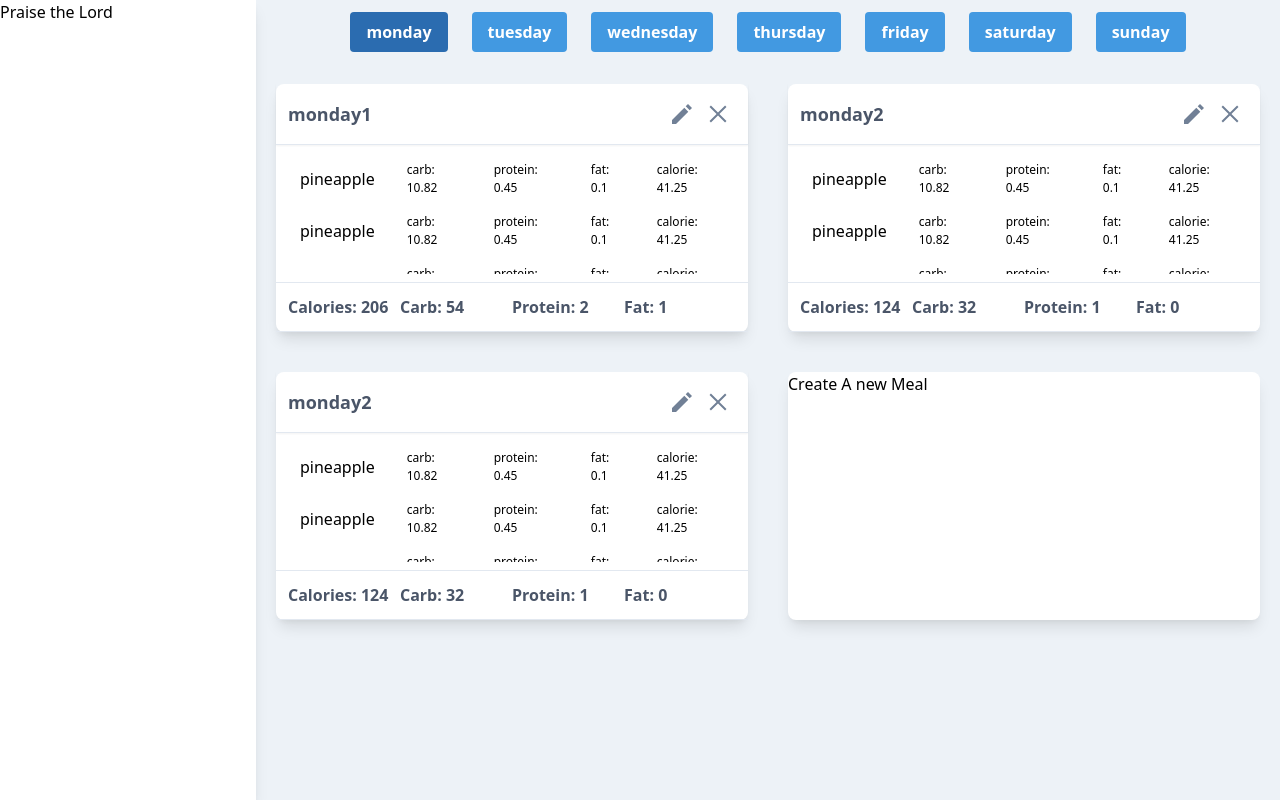
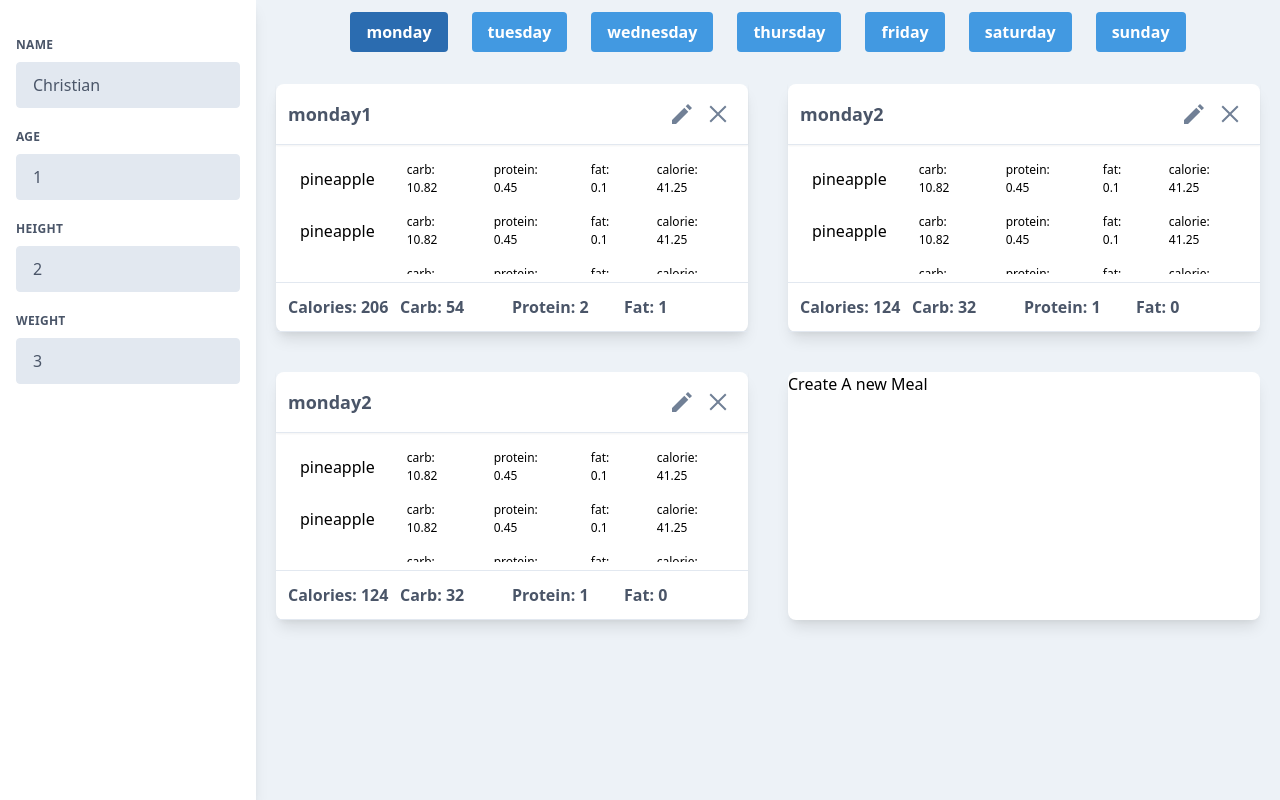
Before and after one commit to christianromarserad/big-calorie, a React (Create React App) app: page / in a window 1280 px wide. Built offline with nearby package versions, Linux system fonts and the light colour scheme; no server answers.

Commit message:
Update user side bar

```diff
--- a/src/components/User/UserSideBar.js
+++ b/src/components/User/UserSideBar.js
@@ -1,11 +1,76 @@
 import React from 'react';
+import { bindActionCreators } from 'redux';
+import { connect } from 'react-redux';
+import { updateTextFieldActionCreator } from '../../store/UserReducer';
 
-function UserSideBar(props) {
+function UserSideBar({ name, age, height, weight, updateTextFieldActionCreator }) {
     return (
-        <div class="bg-white w-64 h-full shadow-lg">
-            <p>Praise the Lord</p>
-        </div>
+        <div class="bg-white w-64 h-full shadow-lg py-4 px-4">
+            <div class="w-full my-5">
+                <label class="block uppercase tracking-wide text-gray-700 text-xs font-bold mb-2" for="user-name">
+                    Name
+                </label>
+                <input
+                    class="font-medium appearance-none block w-full bg-gray-300 text-gray-700 rounded py-3 px-4 leading-tight focus:outline-none focus:bg-white border focus:border-gray-500"
+                    id="user-name"
+                    type="text"
+                    value={name}
+                    name="name"
+                    onChange={updateTextFieldActionCreator} />
+            </div>
+
+            <div class="w-full my-5">
+                <label class="block uppercase tracking-wide text-gray-700 text-xs font-bold mb-2" for="age">
+                    Age
+                </label>
+                <input
+                    class="font-medium appearance-none block w-full bg-gray-300 text-gray-700 rounded py-3 px-4 leading-tight focus:outline-none focus:bg-white border focus:border-gray-500"
+                    id="age"
+                    type="number"
+                    value={age}
+                    name="age"
+                    onChange={updateTextFieldActionCreator} />
+            </div>
+
+            <div class="w-full my-5">
+                <label class="block uppercase tracking-wide text-gray-700 text-xs font-bold mb-2" for="height">
+                    Height
+                </label>
+                <input
+                    class="font-medium appearance-none block w-full bg-gray-300 text-gray-700 rounded py-3 px-4 leading-tight focus:outline-none focus:bg-white border focus:border-gray-500"
+                    id="height"
+                    type="number"
+                    placeholder="cm"
+                    value={height}
+                    name="height"
+                    onChange={updateTextFieldActionCreator} />
+            </div>
+
+            <div class="w-full my-5">
+                <label class="block uppercase tracking-wide text-gray-700 text-xs font-bold mb-2" for="weight">
+                    Weight
+                </label>
+                <input
+                    class="font-medium font-medium appearance-none block w-full bg-gray-300 text-gray-700 rounded py-3 px-4 leading-tight focus:outline-none focus:bg-white border focus:border-gray-500"
+                    id="weight"
+                    type="number"
+                    placeholder="kg"
+                    value={weight}
+                    name="weight"
+                    onChange={updateTextFieldActionCreator} />
+            </div>
+        </div >
     )
 }
 
-export default UserSideBar;
+function mapStateToProps(state) {
+    return { ...state.user };
+}
+
+function mapDispatchToProps(dispatch) {
+    return bindActionCreators({
+        updateTextFieldActionCreator: updateTextFieldActionCreator
+    }, dispatch);
+}
+
+export default connect(mapStateToProps, mapDispatchToProps)(UserSideBar);
--- a/src/configuration/ConfigureStore.js
+++ b/src/configuration/ConfigureStore.js
@@ -2,10 +2,12 @@ import thunk from 'redux-thunk';
 import { applyMiddleware, createStore, combineReducers } from 'redux';
 import { reducer as CountReducer } from '../store/CounterReducer';
 import { reducer as MealPlanReducer } from '../store/MealPlanReducer';
+import { reducer as UserReducer } from '../store/UserReducer';
 
 export default function configureStore() {
     return createStore(combineReducers({
         counter: CountReducer,
-        mealPlan: MealPlanReducer
+        mealPlan: MealPlanReducer,
+        user: UserReducer
     }), applyMiddleware(thunk));
 }
--- a/src/index.js
+++ b/src/index.js
@@ -9,6 +9,7 @@ import configureAxios from './configuration/ConfigureAxios';
 
 const store = configureStore(); //Set up redux store
 configureAxios();               //Set up axios with api key
+window.store = store;           //For debugging purposes
 
 ReactDOM.render(
   <React.StrictMode>
--- /dev/null
+++ b/src/store/UserReducer.js
@@ -0,0 +1,29 @@
+
+const updateTextFieldType = "UPDATE_TEXT_FIELD_TYPE";
+
+const initialState = {
+    name: 'Christian',
+    age: 1,
+    height: 2,
+    weight: 3
+}
+
+export function updateTextFieldActionCreator(event) {
+    return {
+        type: updateTextFieldActionCreator,
+        payload: {
+            [event.target.name]: event.target.value
+        }
+    }
+}
+
+
+export const reducer = (state = initialState, action) => {
+    if (action.type === updateTextFieldActionCreator) {
+        return {
+            ...state,
+            ...action.payload
+        }
+    }
+    return state;
+}
```
